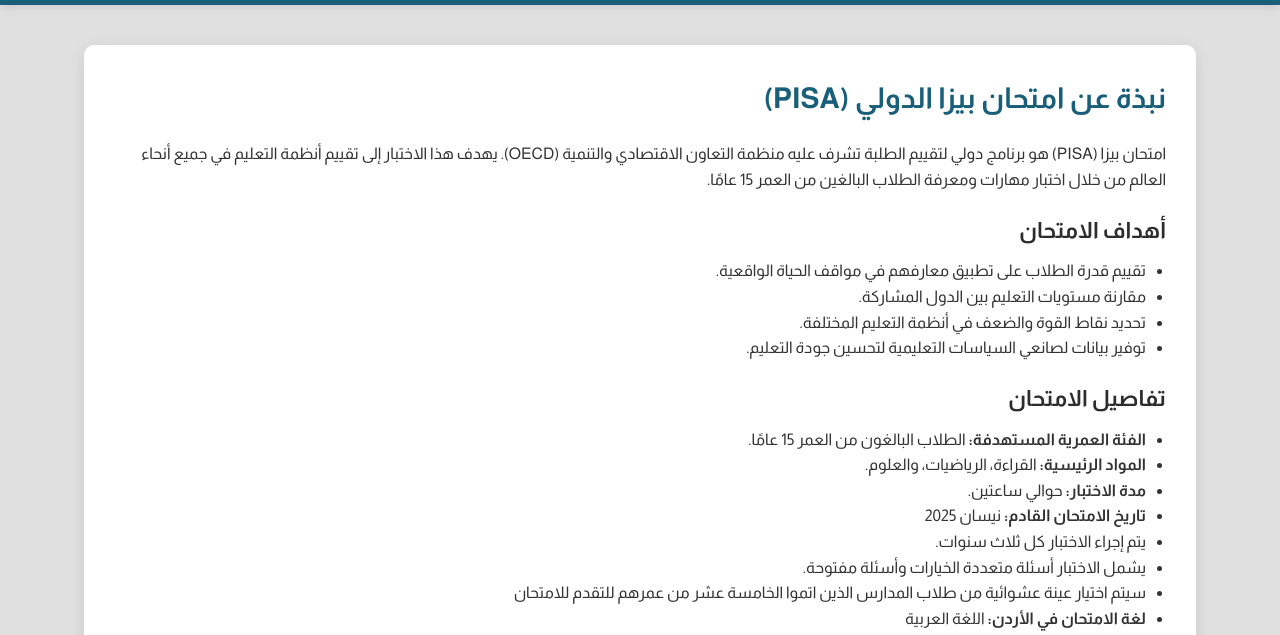
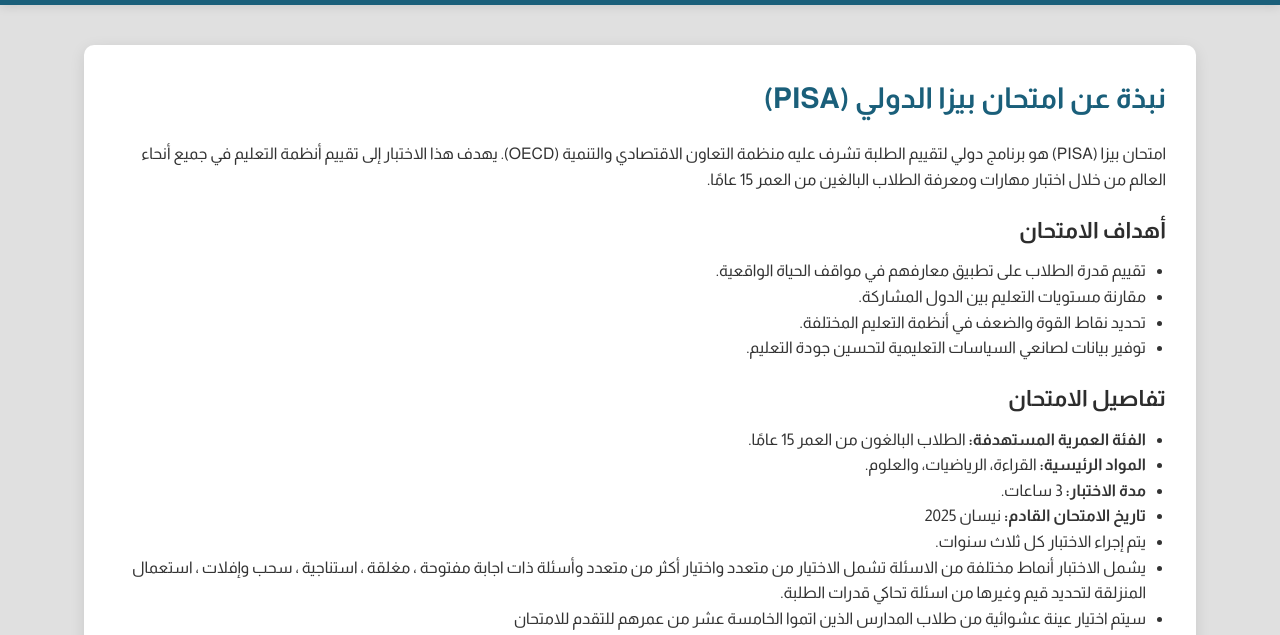
Before and after one commit to Raghdan-school/pisa, a plain HTML site: page index.html in a window 1280 px wide. Shown: the part 161-796 px from the top of the page. Drawn offline with Linux system fonts and the light colour scheme.

Commit message:
Update index.html

```diff
--- a/index.html
+++ b/index.html
@@ -325,12 +325,12 @@
                 <ul>
                     <li><strong>الفئة العمرية المستهدفة: </strong>الطلاب البالغون من العمر 15 عامًا.</li>
                     <li><strong>المواد الرئيسية: </strong>القراءة، الرياضيات، والعلوم.</li>
-                    <li><strong>مدة الاختبار: </strong>حوالي ساعتين.</li>
+                    <li><strong>مدة الاختبار: </strong>3 ساعات.</li>
                     <li><strong>تاريخ الامتحان القادم: </strong> نيسان 2025</li>
                     <li>يتم إجراء الاختبار كل ثلاث سنوات.</li>
-                    <li>يشمل الاختبار أسئلة متعددة الخيارات وأسئلة مفتوحة.</li>
+                    <li>يشمل الاختبار أنماط مختلفة من الاسئلة تشمل الاختيار من متعدد واختيار أكثر من متعدد  وأسئلة ذات اجابة مفتوحة ، مغلقة ، استناجية ، سحب وإفلات ، استعمال المنزلقة لتحديد قيم  وغيرها من اسئلة تحاكي قدرات الطلبة.</li>
                     <li>سيتم اختيار عينة عشوائية من طلاب المدارس الذين اتموا الخامسة عشر من عمرهم للتقدم للامتحان</li>
-                    <li><strong>لغة الامتحان في الأردن: </strong>اللغة العربية</li>
+                    <li><strong>طبيعة الامتحان: </strong>إلكتروني</li>
                 </ul>
 
                 <p>يعد امتحان بيزا فرصة مهمة لتقييم وتحسين نظامنا التعليمي، ونشجع جميع الطلاب المؤهلين على المشاركة والاستعداد بشكل جيد.</p>
```
